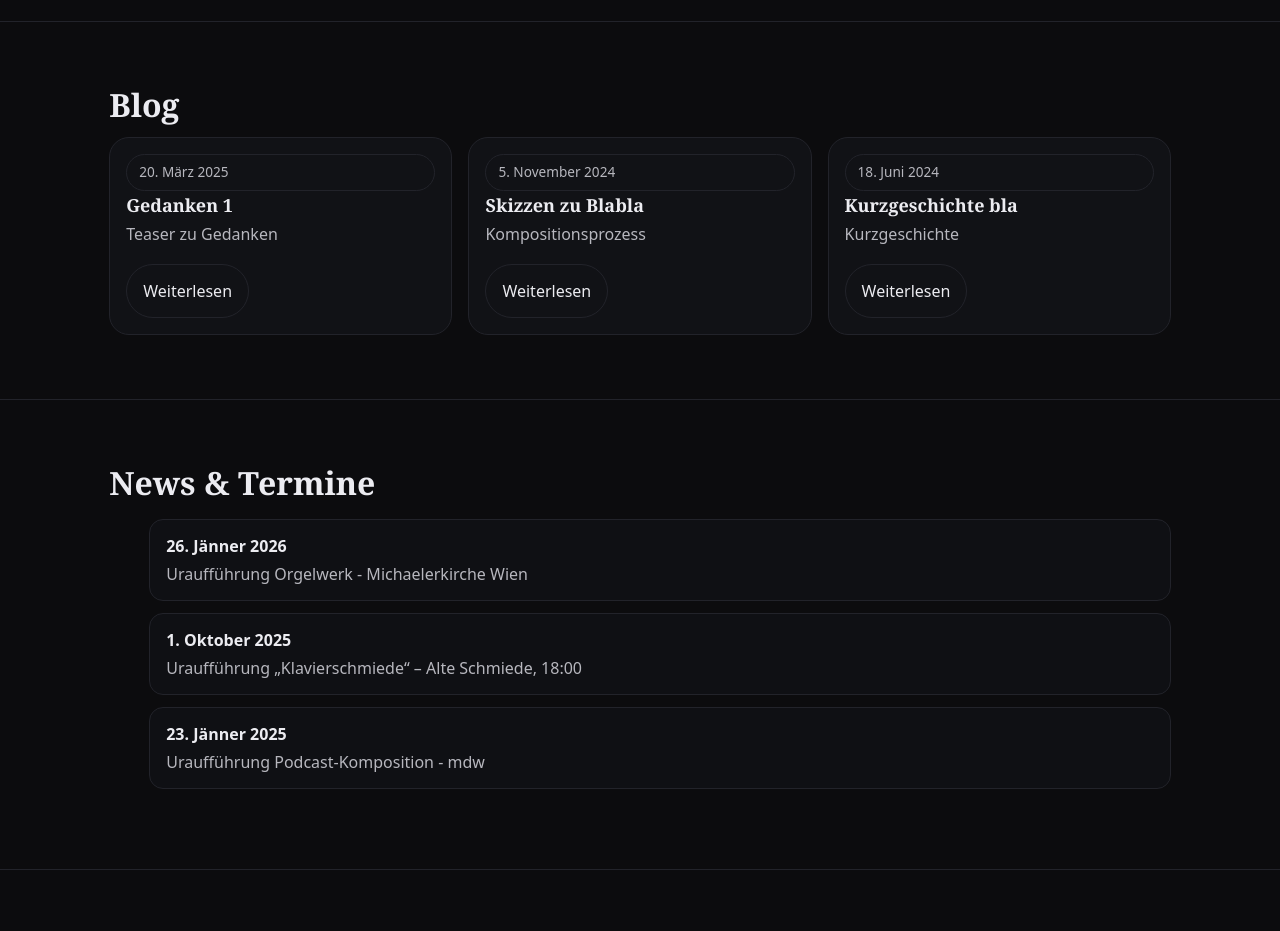
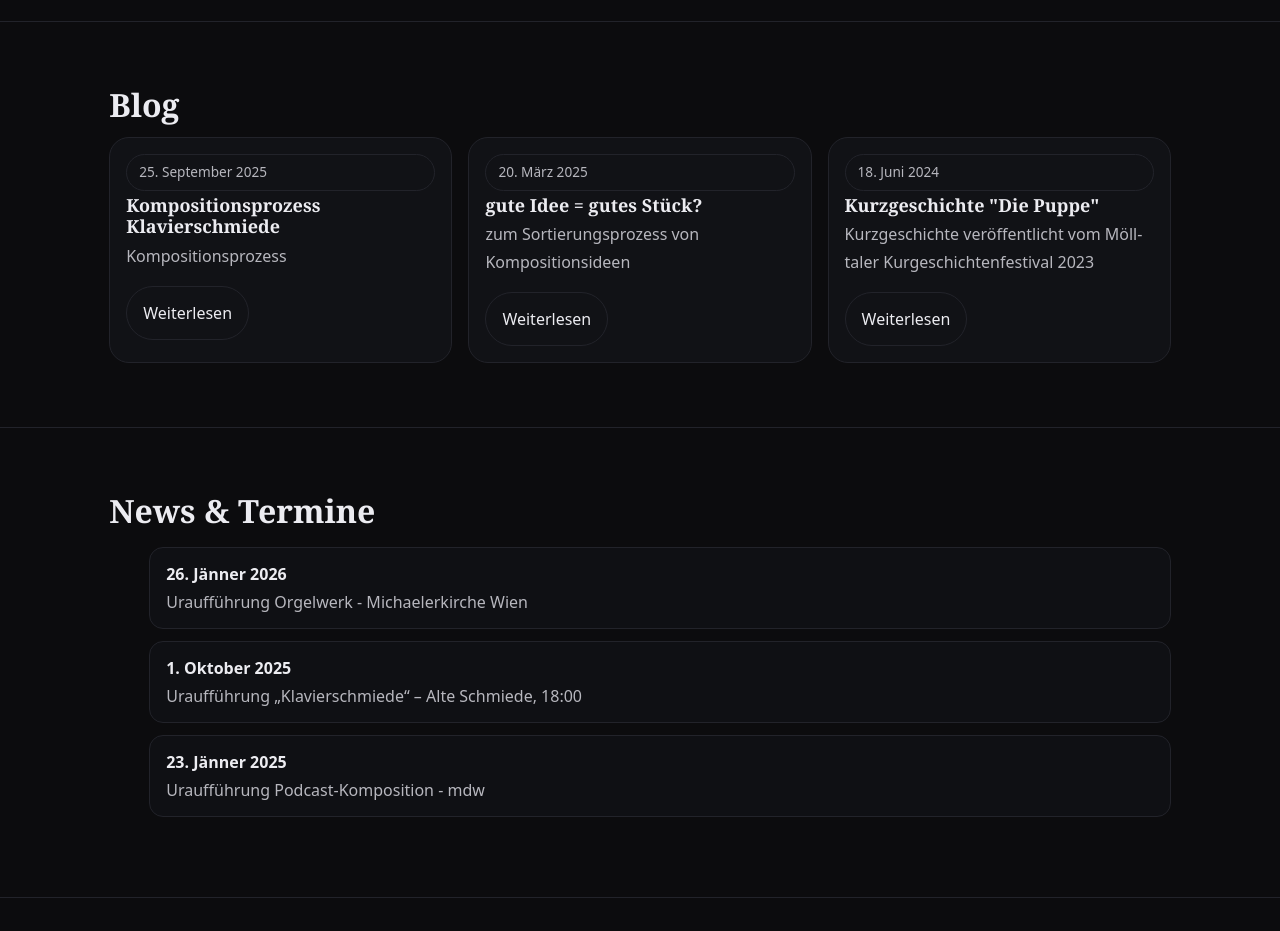
Before and after one commit to Matthiaseberharter/matthiaseberharter, a plain HTML site: page index.html in a window 1280 px wide. Shown: the part 3780-4711 px from the top of the page. Drawn offline with Linux system fonts and the light colour scheme.

Commit message:
Update index.html

```diff
--- a/index.html
+++ b/index.html
@@ -380,9 +380,9 @@
 
     // --- BLOG DATEN ---
     const blogPosts = [
-      { title:'Gedanken 1', date:'2025-03-20', teaser:'Teaser zu Gedanken', link:'#' },
-      { title:'Skizzen zu Blabla', date:'2024-11-05', teaser:'Kompositionsprozess', link:'#' },
-      { title:'Kurzgeschichte bla', date:'2024-06-18', teaser:'Kurzgeschichte', link:'#' }
+      { title:'gute Idee = gutes Stück?', date:'2025-03-20', teaser:'zum Sortierungsprozess von Kompositionsideen', link:'#' },
+      { title:'Kompositionsprozess Klavierschmiede', date:'2025-09-25', teaser:'Kompositionsprozess', link:'#' },
+      { title:'Kurzgeschichte "Die Puppe"', date:'2024-06-18', teaser:'Kurzgeschichte veröffentlicht vom Mölltaler Kurgeschichtenfestival 2023', link:'#' }
     ];
     const blogList = document.getElementById('blogList');
     function renderBlog(){
```
